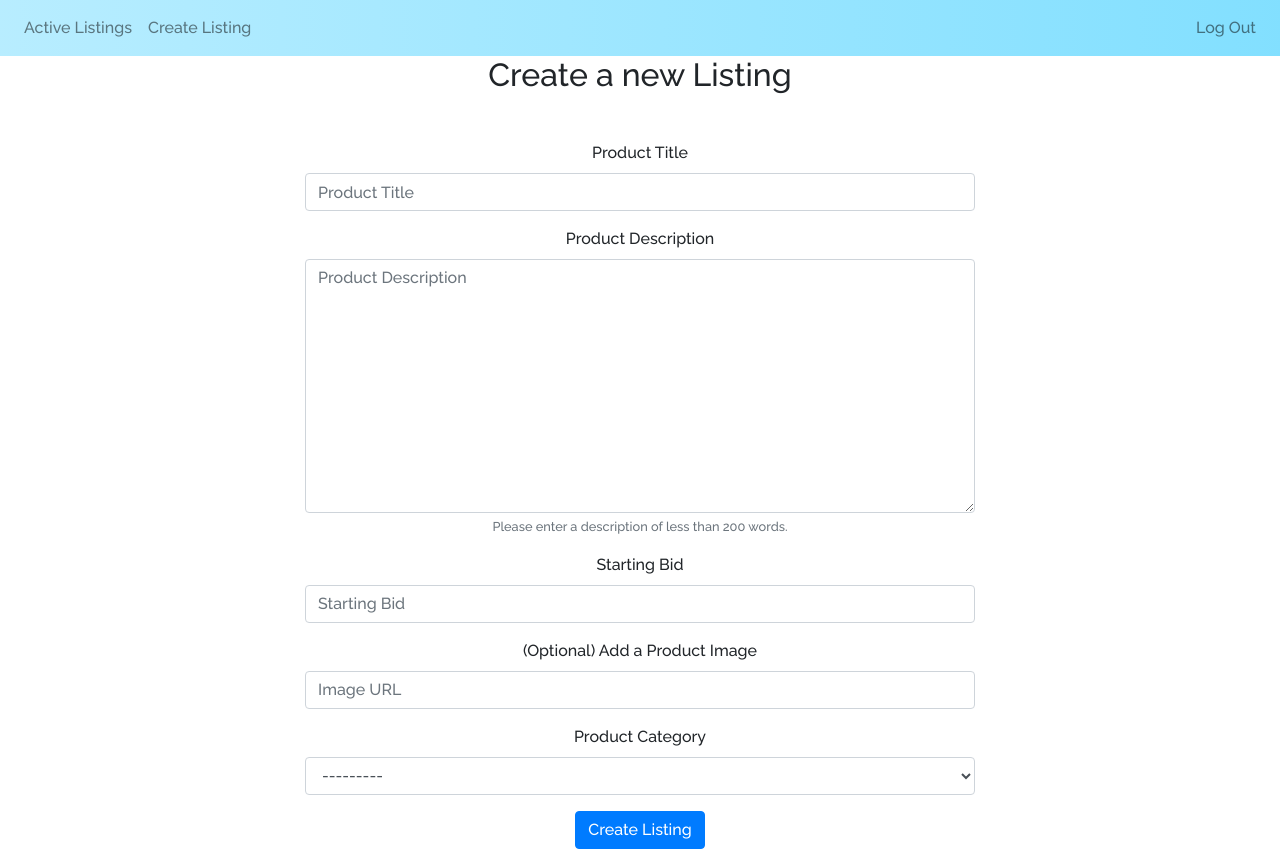
After one commit to nishant-nayak/e-auctions, a Django app: page /create in a window 1280 px wide. The commit adds this page. Run offline with Django 3.2, Linux system fonts and the light colour scheme; the visitor is signed in with stand-in values (Sample User, id 1); some libraries are stand-ins or nearby versions.

Commit message:
Added index page content and create listing page

```diff
--- a/auction/forms.py
+++ b/auction/forms.py
@@ -0,0 +1,28 @@
+from django import forms
+from .models import Listing
+
+class ListingForm(forms.ModelForm):
+    class Meta:
+        model = Listing
+        widgets = {
+            'title': forms.TextInput(attrs={
+                'placeholder':'Product Title',
+                'class': 'form-control'
+                }),
+            'desc': forms.Textarea(attrs={
+                'placeholder':'Product Description',
+                'class': 'form-control'
+                }),
+            'price': forms.NumberInput(attrs={
+                'placeholder':'Starting Bid',
+                'class': 'form-control'
+                }),
+            'image': forms.TextInput(attrs={
+                'placeholder':'Image URL',
+                'class': 'form-control'
+                }),
+            'category': forms.Select(attrs={
+                'class': 'form-control'
+            })
+        }
+        fields = ['title','desc','price','image','category']
--- a/auction/static/auction/styles.css
+++ b/auction/static/auction/styles.css
@@ -1,9 +1,36 @@
-body {
-    padding: 10px;
+nav {
+    background-image: linear-gradient(to right, rgba(77, 210, 255, 0.4), rgba(77, 210, 255, 0.7));
 }
 
-img
-{
-    margin-left: auto;
-    margin-right: auto;
+html, body {
+    font-family: 'Raleway', sans-serif;
+    height: 100%;
 }
+
+.title {
+    vertical-align: middle;
+    padding: 12% 0;
+}
+
+.form-auth {
+  max-width: 330px;
+  padding: 15px;
+  margin: 0 auto;
+}
+
+.form-create {
+    max-width: 700px;
+  padding: 15px;
+  margin: 0 auto;
+}
+
+.landing {
+  background-image: linear-gradient(to bottom right, #ccb3ff, #bb99ff);
+  height: 60%;
+  top: 0;
+  bottom: auto;
+}
+
+.heading {
+  font-size: 60px;
+}
--- /dev/null
+++ b/auction/templates/auction/create.html
@@ -0,0 +1,51 @@
+{% extends 'auction/layout.html' %}
+
+{% block title %}
+    Create Listing
+{% endblock %}
+
+{% block body %}
+    {% if form.errors %}
+    {% for field in form %}
+        {% for error in field.errors %}
+            <div class="alert alert-danger">
+                <strong>{{ error|escape }}</strong>
+            </div>
+        {% endfor %}
+    {% endfor %}
+    {% for error in form.non_field_errors %}
+    <div class="alert alert-danger">
+        <strong>{{ error|escape }}</strong>
+    </div>
+    {% endfor %}
+    {% endif %}
+    <h2 class="text-center">Create a new Listing</h2>
+    <br>
+    <div class="text-center">
+        <form action="{% url 'create' %}" method="post" class="form-create">
+            {% csrf_token %}
+            <div class="form-group">
+                <label for="id_title">Product Title</label>
+                {{ form.title }}
+            </div>
+            <div class="form-group">
+                <label for="id_desc">Product Description</label>
+                {{ form.desc }}
+                <small class="form-text text-muted">Please enter a description of less than 200 words.</small>
+            </div>
+            <div class="form-group">
+                <label for="id_price">Starting Bid</label>
+                {{ form.price }}
+            </div>
+            <div class="form-group">
+                <label for="id_image">(Optional) Add a Product Image</label>
+                {{ form.image }}
+            </div>
+            <div class="form-group">
+                <label for="id_category">Product Category</label>
+                {{ form.category }}
+            </div>
+            <button type="submit" class="btn btn-primary">Create Listing</button>
+        </form>
+    </div>
+{% endblock %}
--- a/auction/templates/auction/layout.html
+++ b/auction/templates/auction/layout.html
@@ -5,20 +5,14 @@
     <head>
         <title>{% block title %}Auctions{% endblock %}</title>
         <link rel="stylesheet" href="https://stackpath.bootstrapcdn.com/bootstrap/4.4.1/css/bootstrap.min.css" integrity="sha384-Vkoo8x4CGsO3+Hhxv8T/Q5PaXtkKtu6ug5TOeNV6gBiFeWPGFN9MuhOf23Q9Ifjh" crossorigin="anonymous">
-        <link href="{% static 'auction/styles.css' %}" rel="stylesheet">
+        <link rel="preconnect" href="https://fonts.gstatic.com">
+        <link href="https://fonts.googleapis.com/css2?family=Raleway:wght@500&display=swap" rel="stylesheet">
+        <link href="https://fonts.googleapis.com/css2?family=Poppins&display=swap" rel="stylesheet">
+        <link rel="stylesheet" href="{% static 'auction/styles.css' %}">
+        <meta name="viewport" content="width=device-width, initial-scale=1">
     </head>
     <body>
-        <div class="rounded">
-            <h1 class="display-3 text-center">
-                Auctions!
-            </h1>
-            {% if user.is_authenticated %}
-                <h5 class="text-right pr-1 pb-1">Signed in as <strong>{{ user.username }}</strong></h5>
-            {% else %}
-                <h5 class="text-right">Not Signed In.</h5>
-            {% endif %}
-        </div>
-        <nav class="navbar navbar-expand-lg navbar-light rounded" style="background-color: #e3f2fd;">
+        <nav class="navbar navbar-expand-lg navbar-light">
             <button class="navbar-toggler" type="button" data-toggle="collapse" data-target="#navbarSupportedContent" aria-controls="navbarSupportedContent" aria-expanded="false" aria-label="Toggle navigation">
                 <span class="navbar-toggler-icon"></span>
             </button>
@@ -36,9 +30,11 @@
                         <li class="nav-item">
                             <a class="nav-link" href="{% url 'create' %}">Create Listing</a>
                         </li>
+                    {% comment %}
                         <li class="nav-item">
                             <a class="nav-link" href="{% url 'watchlist' %}">My Watchlist</a>
                         </li>
+                    {% endcomment %}
                     </ul>
                     <ul class="navbar-nav">
                         <li class="nav-item mr-auto">
@@ -58,7 +54,6 @@
                     {% endif %}
             </div>
         </nav>
-        <hr>
         {% block body %}
         {% endblock %}
     </body>
--- a/auction/templates/auction/login.html
+++ b/auction/templates/auction/login.html
@@ -11,8 +11,8 @@
     {% if message %}
         <div>{{ message }}</div>
     {% endif %}
-
-    <form action="{% url 'login' %}" method="post">
+    <div class="text-center">
+        <form action="{% url 'login' %}" method="post" class="form-auth">
             {% csrf_token %}
             <div class="form-group">
                 <input autofocus class="form-control" type="text" name="username" placeholder="Username">
@@ -24,5 +24,6 @@
         </form>
 
         Don't have an account? <a href="{% url 'register' %}">Register here.</a>
+    </div>
 
 {% endblock %}
--- a/auction/templates/auction/register.html
+++ b/auction/templates/auction/register.html
@@ -11,8 +11,8 @@
     {% if message %}
         <div>{{ message }}</div>
     {% endif %}
-
-    <form action="{% url 'register' %}" method="post">
+    <div class="text-center">
+        <form action="{% url 'register' %}" method="post" class="form-auth">
             {% csrf_token %}
             <div class="form-group">
                 <input class="form-control" autofocus type="text" name="fname" placeholder="First Name">
@@ -36,5 +36,6 @@
         </form>
 
         Already have an account? <a href="{% url 'login' %}">Log In here.</a>
+    </div>
 
 {% endblock %}
--- a/auction/urls.py
+++ b/auction/urls.py
@@ -7,4 +7,5 @@ urlpatterns = [
     path('login', views.login_view, name='login'),
     path('register', views.register, name='register'),
     path('logout', views.logout_view, name='logout'),
+    path('create', views.create, name='create')
 ]
--- a/auction/views.py
+++ b/auction/views.py
@@ -6,9 +6,13 @@ from django.urls import reverse
 from django.contrib.auth.decorators import login_required
 
 from .models import User, Listing, Bid, Comment
+from .forms import ListingForm
 
 def index(request):
-    return render(request, 'auction/index.html')
+    listings = Listing.objects.filter(active=True)
+    return render(request, 'auction/index.html', {
+        'listings' : listings
+    })
 
 def login_view(request):
     if request.method == 'POST':
@@ -58,3 +62,18 @@ def register(request):
         return HttpResponseRedirect(reverse("index"))
 
     return render(request, "auction/register.html")
+
+@login_required(login_url='login')
+def create(request):
+    form = ListingForm()
+
+    if request.method == "POST":
+        obj = Listing(user=request.user)
+        form = ListingForm(request.POST, instance=obj)
+        if form.is_valid():
+            form.save()
+            return HttpResponseRedirect(reverse('index'))
+
+    return render(request, 'auction/create.html', {
+        'form': form
+    })
--- a/cs254_project/settings.py
+++ b/cs254_project/settings.py
@@ -25,7 +25,7 @@ SECRET_KEY = ')9_8cugp^6j9@s8#m*^-x494b!&j)q=9e^8nztqvo&z*er7=cj'
 # SECURITY WARNING: don't run with debug turned on in production!
 DEBUG = True
 
-ALLOWED_HOSTS = []
+ALLOWED_HOSTS = ['127.0.0.1', 'localhost']
 
 
 # Application definition
```
Also changed, not shown: auction/templates/auction/index.html (+20 -4 lines). Lines whose indentation alone changed are shown as unchanged.
